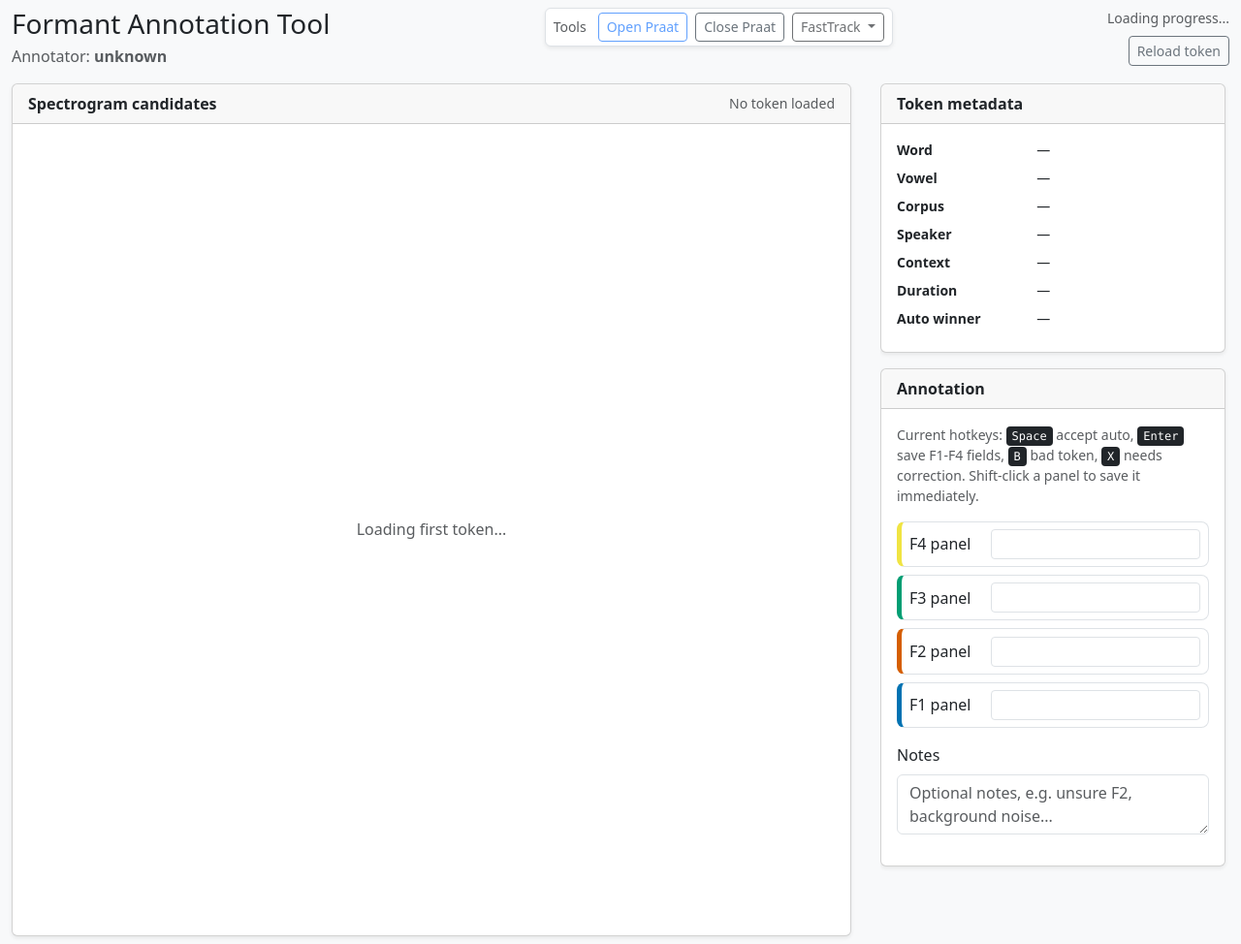
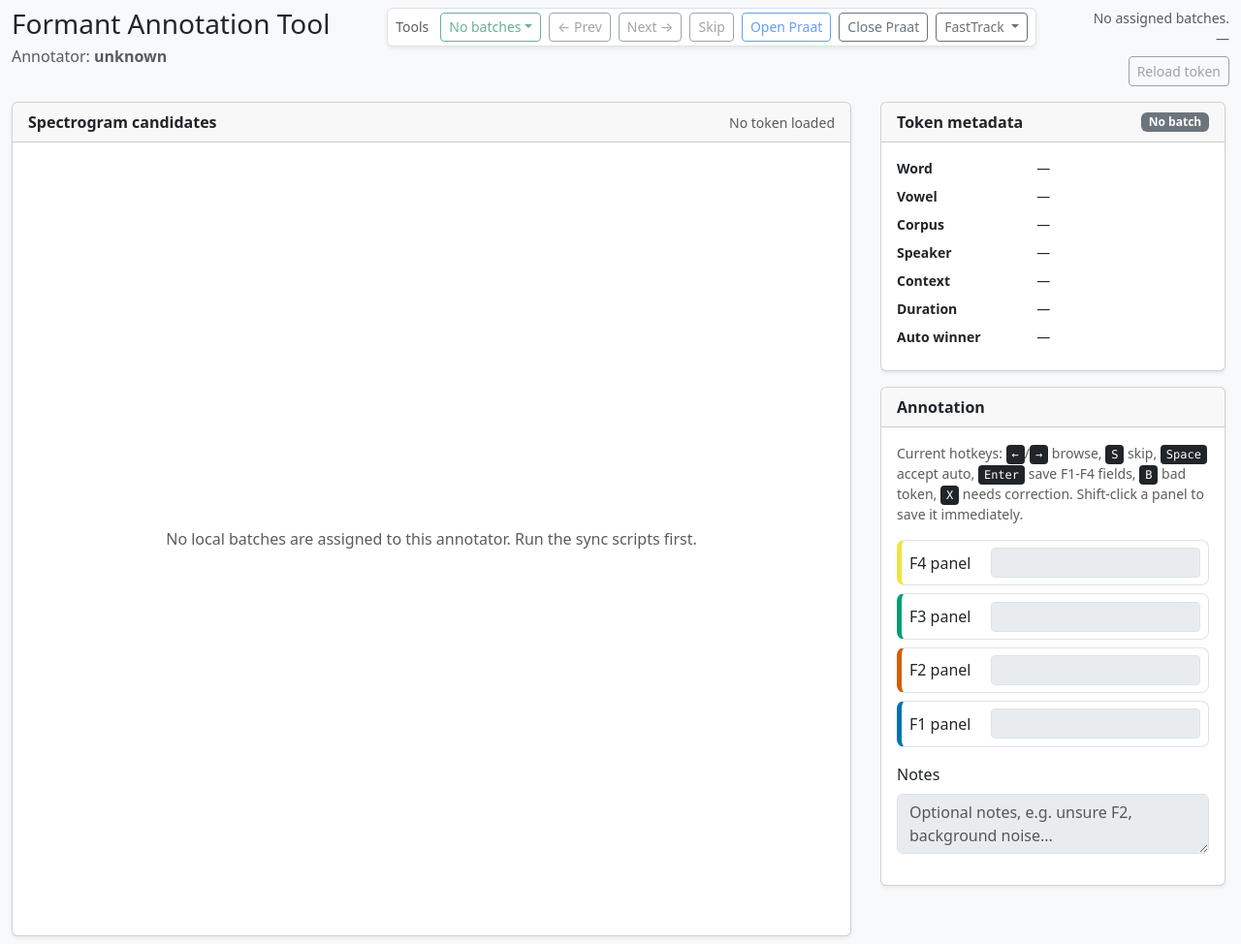
Before and after one commit to iangif/formant-annotation-tool, a FastAPI app: page / in a window 1280 px wide. Shown: the whole page at 97% size. Run offline with FastAPI, Linux system fonts and the light colour scheme; data that the repository does not hold is empty; some libraries are stand-ins or nearby versions.

Commit message:
Add new tool buttons and badge

```diff
--- a/app/templates/annotate.html
+++ b/app/templates/annotate.html
@@ -34,6 +34,36 @@
                 <div class="d-flex align-items-start gap-3">
                     <div class="toolbar d-flex align-items-center gap-2 px-2 py-1 border rounded bg-white shadow-sm">
                         <span class="small text-muted me-1">Tools</span>
+
+                        <div class="dropdown">
+                            <button
+                                id="batch-menu-btn"
+                                class="btn btn-outline-success btn-sm dropdown-toggle"
+                                type="button"
+                                data-bs-toggle="dropdown"
+                                disabled
+                            >
+                                Batch
+                            </button>
+
+                            <ul
+                                id="batch-menu"
+                                class="dropdown-menu batch-dropdown shadow"
+                                aria-labelledby="batch-menu-btn"
+                            ></ul>
+                        </div>
+
+                        <button id="previous-token-btn" class="btn btn-outline-secondary btn-sm" disabled>
+                            ← Prev
+                        </button>
+
+                        <button id="next-token-btn" class="btn btn-outline-secondary btn-sm" disabled>
+                            Next →
+                        </button>
+
+                        <button id="skip-token-btn" class="btn btn-outline-secondary btn-sm" disabled>
+                            Skip
+                        </button>
 
                         <button id="open-praat-btn" class="btn btn-outline-primary btn-sm" disabled>
                             Open Praat
@@ -109,7 +139,10 @@
 
                 <div class="text-end">
                     <div id="progress-label" class="small text-muted">
-                        Loading progress...
+                        Loading batches...
+                    </div>
+                    <div id="batch-position-label" class="small text-muted">
+                        —
                     </div>
                     <button id="reload-token-btn" class="btn btn-outline-secondary btn-sm mt-2">
                         Reload token
@@ -175,8 +208,9 @@
             <!-- Annotation controls and metadata. -->
             <aside class="right-panel">
                 <div class="card shadow-sm mb-3">
-                    <div class="card-header fw-semibold">
-                        Token metadata
+                    <div class="card-header d-flex justify-content-between align-items-center gap-2">
+                        <span class="fw-semibold">Token metadata</span>
+                        <span id="token-status-badge" class="badge text-bg-secondary">No token</span>
                     </div>
 
                     <div class="card-body">
@@ -215,6 +249,8 @@
                     <div class="card-body">
                         <p class="small text-muted">
                             Current hotkeys:
+                            <kbd>←</kbd>/<kbd>→</kbd> browse,
+                            <kbd>S</kbd> skip,
                             <kbd>Space</kbd> accept auto,
                             <kbd>Enter</kbd> save F1-F4 fields,
                             <kbd>B</kbd> bad token,
```
